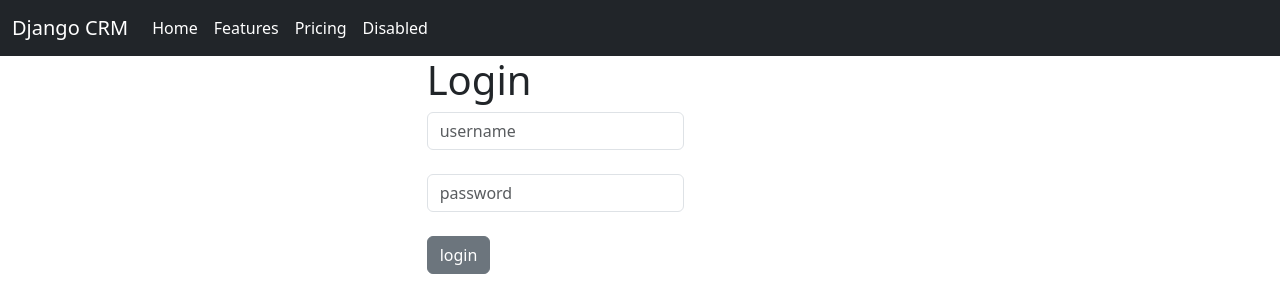
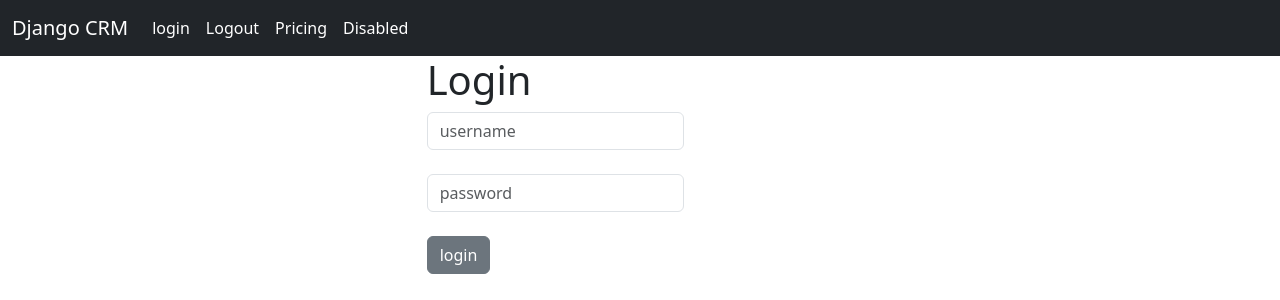
Before and after one commit to solaleh81/djangocrm, a Django app: page /mycrm/ in a window 1280 px wide. Shown: the top 300 px of the page. Run offline with Django 4.2, Linux system fonts and the light colour scheme.

Commit message:
adding logout url to navbar.

```diff
--- a/mycrm/TEMPLATES/navbar.html
+++ b/mycrm/TEMPLATES/navbar.html
@@ -1,13 +1,13 @@
 <nav class="navbar navbar-expand-lg bg-dark">
   <div class="container-fluid">
-    <a class="navbar-brand text-bg-dark" href="#">Django CRM</a>
+    <a class="navbar-brand text-bg-dark" href="{% url 'home' %}">Django CRM</a>
     <button class="navbar-toggler" type="button" data-bs-toggle="collapse" data-bs-target="#navbarNavAltMarkup" aria-controls="navbarNavAltMarkup" aria-expanded="false" aria-label="Toggle navigation">
       <span class="navbar-toggler-icon"></span>
     </button>
     <div class="collapse navbar-collapse" id="navbarNavAltMarkup">
       <div class="navbar-nav">
-        <a class="nav-link active text-bg-dark" aria-current="page" href="#">Home</a>
-        <a class="nav-link text-bg-dark" href="#">Features</a>
+        <a class="nav-link active text-bg-dark" aria-current="page" href="{% url 'home' %}">login</a>
+        <a class="nav-link active text-bg-dark" aria-current="page" href="{% url 'home' %}">Logout</a>
         <a class="nav-link text-bg-dark" href="#">Pricing</a>
         <a class="nav-link disabled text-bg-dark" aria-disabled="true">Disabled</a>
       </div>
```
